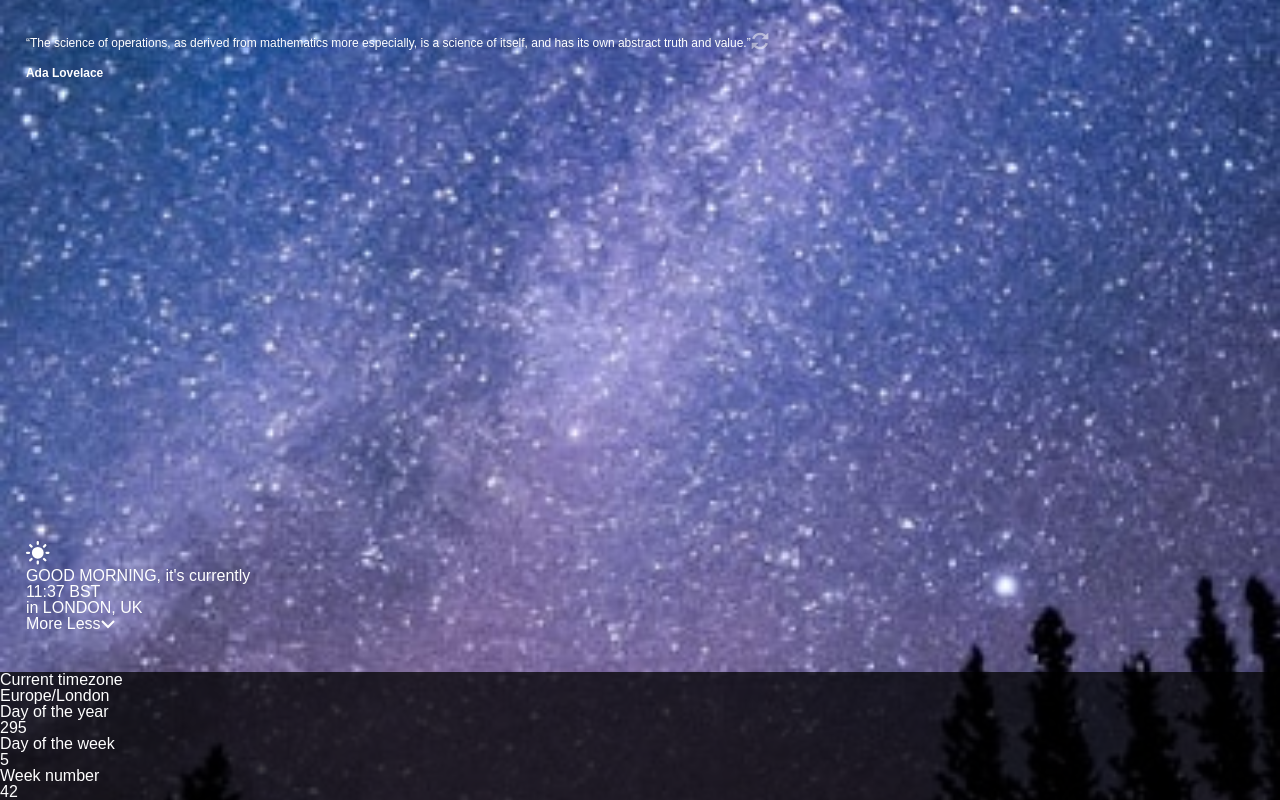
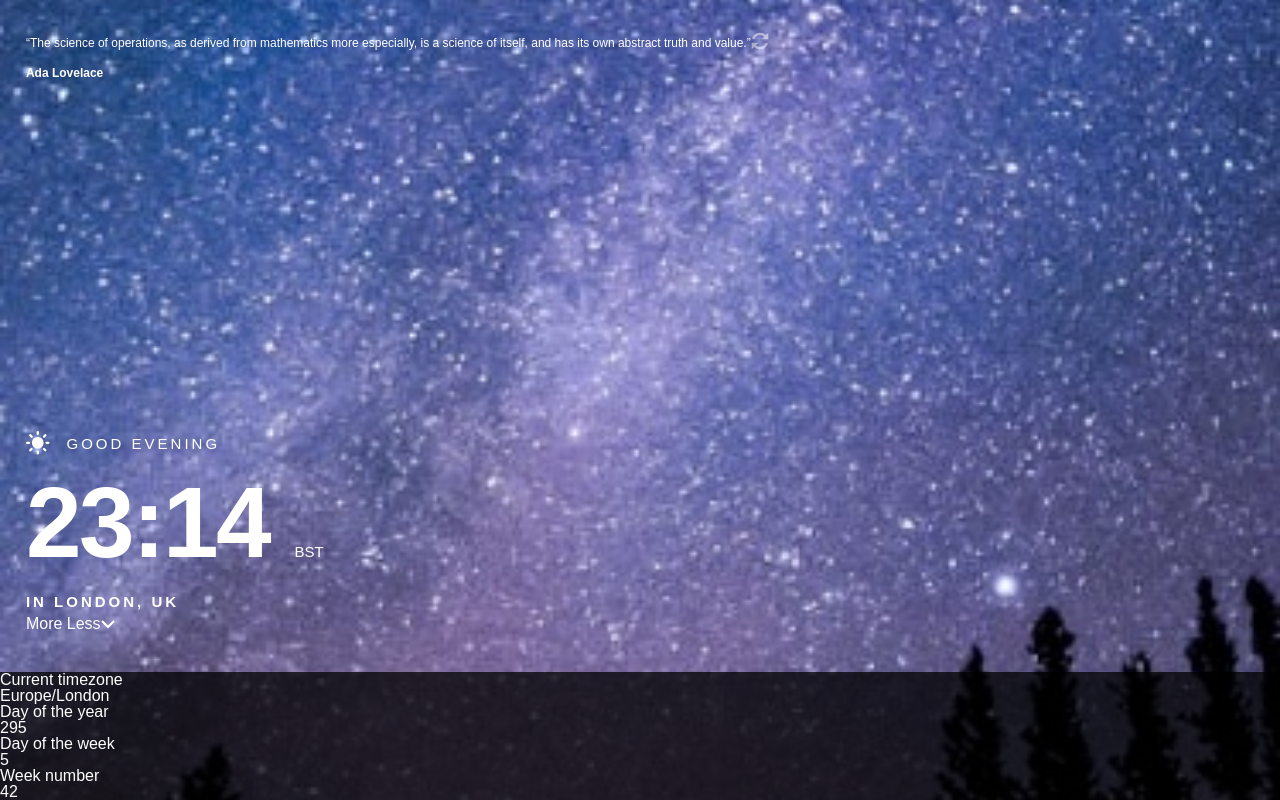
Before and after one commit to baglana/clock-app, a React (Vite) app: page / in a window 1280 px wide. Built offline with nearby package versions, Linux system fonts and the light colour scheme.

Commit message:
Add Clock layout

```diff
--- a/src/App.tsx
+++ b/src/App.tsx
@@ -1,6 +1,6 @@
 import "./App.css";
 import Quote from "./components/Quote";
-import StatusMessage from "./components/StatusMessage.tsx";
+import Clock from "./components/Clock.tsx";
 import MoreLessButton from "./components/MoreLessButton.tsx";
 import Footer from "./components/Footer.tsx";
 
@@ -10,7 +10,7 @@ function App() {
       <div className="container">
         <Quote />
         <main>
-          <StatusMessage />
+          <Clock />
           <MoreLessButton />
         </main>
       </div>
--- a/src/components/StatusMessage.tsx
+++ b/src/components/Clock.tsx
@@ -1,10 +1,11 @@
 import Greeting from "./Greeting.tsx";
 import Time from "./Time.tsx";
 import Location from "./Location.tsx";
+import "../styles/Clock.css";
 
-export default function StatusMessage() {
+export default function Clock() {
   return (
-    <article>
+    <article className="clock">
       <Greeting />
       <Time />
       <Location />
--- a/src/components/Greeting.tsx
+++ b/src/components/Greeting.tsx
@@ -1,10 +1,12 @@
 import GreetingIcon from "./GreetingIcon.tsx";
+import "../styles/Greeting.css";
 
 export default function Greeting() {
-    return (
-        <div>
-            <GreetingIcon/>
-            <p>GOOD MORNING, it's currently</p>
-        </div>
-    )
+  return (
+    <div className="greeting">
+      <GreetingIcon />
+      <p>GOOD EVENING</p>
+      {/*, it's currently*/}
+    </div>
+  );
 }
--- a/src/components/Location.tsx
+++ b/src/components/Location.tsx
@@ -1,5 +1,5 @@
+import "../styles/Location.css";
+
 export default function Location() {
-    return (
-        <p>in LONDON, UK</p>
-    )
+  return <p className="location">in LONDON, UK</p>;
 }
--- a/src/components/Time.tsx
+++ b/src/components/Time.tsx
@@ -1,5 +1,9 @@
+import "../styles/Time.css";
+
 export default function Time() {
-    return (
-        <p>11:37 <span>BST</span></p>
-    )
+  return (
+    <h1 className="time">
+      23:14 <span>BST</span>
+    </h1>
+  );
 }
--- /dev/null
+++ b/src/styles/Clock.css
@@ -0,0 +1,5 @@
+.clock {
+  display: flex;
+  flex-direction: column;
+  gap: 1rem;
+}
--- /dev/null
+++ b/src/styles/Greeting.css
@@ -0,0 +1,12 @@
+.greeting {
+  display: flex;
+  gap: 1.04rem;
+
+  & p {
+    font-size: 0.9375rem;
+    font-weight: 400;
+    line-height: 1.5625rem; /* 166.667% */
+    letter-spacing: 0.1875rem;
+    text-transform: uppercase;
+  }
+}
--- /dev/null
+++ b/src/styles/Location.css
@@ -0,0 +1,7 @@
+.location {
+  font-size: 0.9375rem;
+  font-weight: 700;
+  line-height: 1.75rem; /* 186.667% */
+  letter-spacing: 0.1875rem;
+  text-transform: uppercase;
+}
--- /dev/null
+++ b/src/styles/Time.css
@@ -0,0 +1,14 @@
+.time {
+  font-size: 6.25rem;
+  font-weight: 700;
+  line-height: 6.25rem; /* 100% */
+  letter-spacing: -0.15625rem;
+
+  & span {
+    font-size: 0.9375rem;
+    font-weight: 300;
+    line-height: 1.75rem; /* 186.667% */
+    text-transform: uppercase;
+    letter-spacing: normal;
+  }
+}
```
